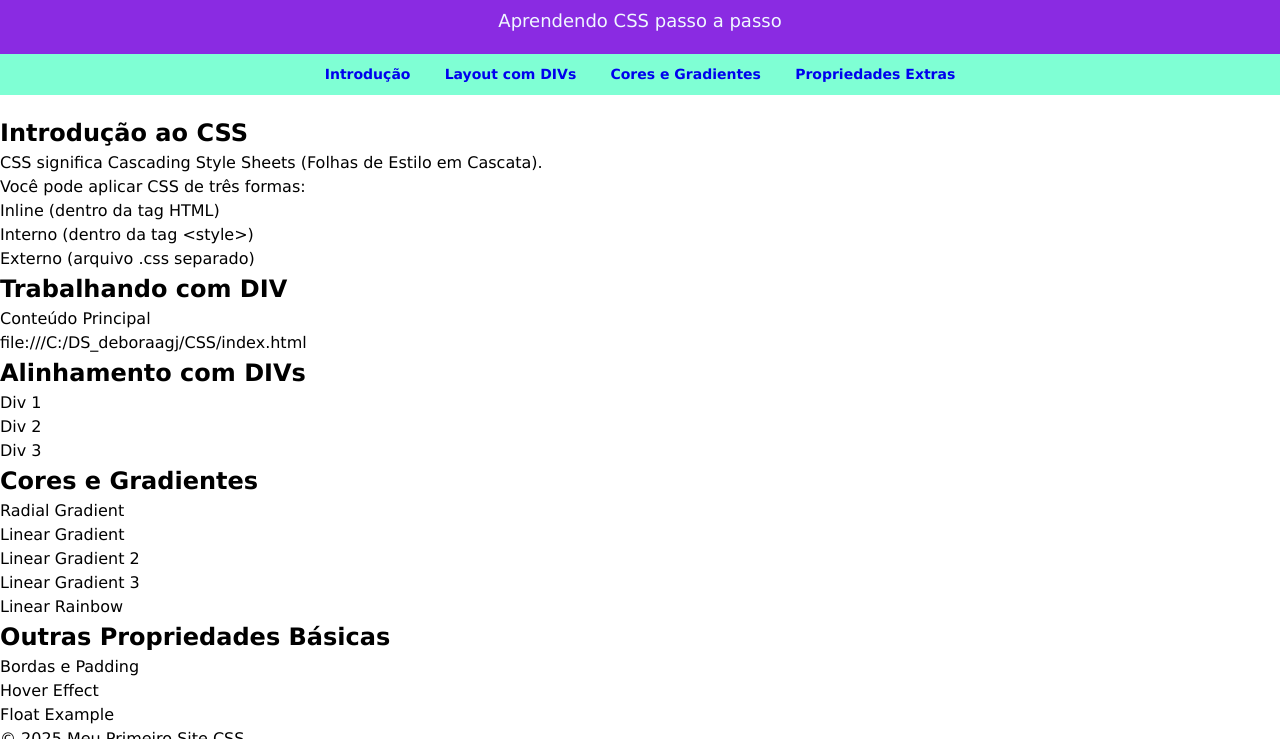
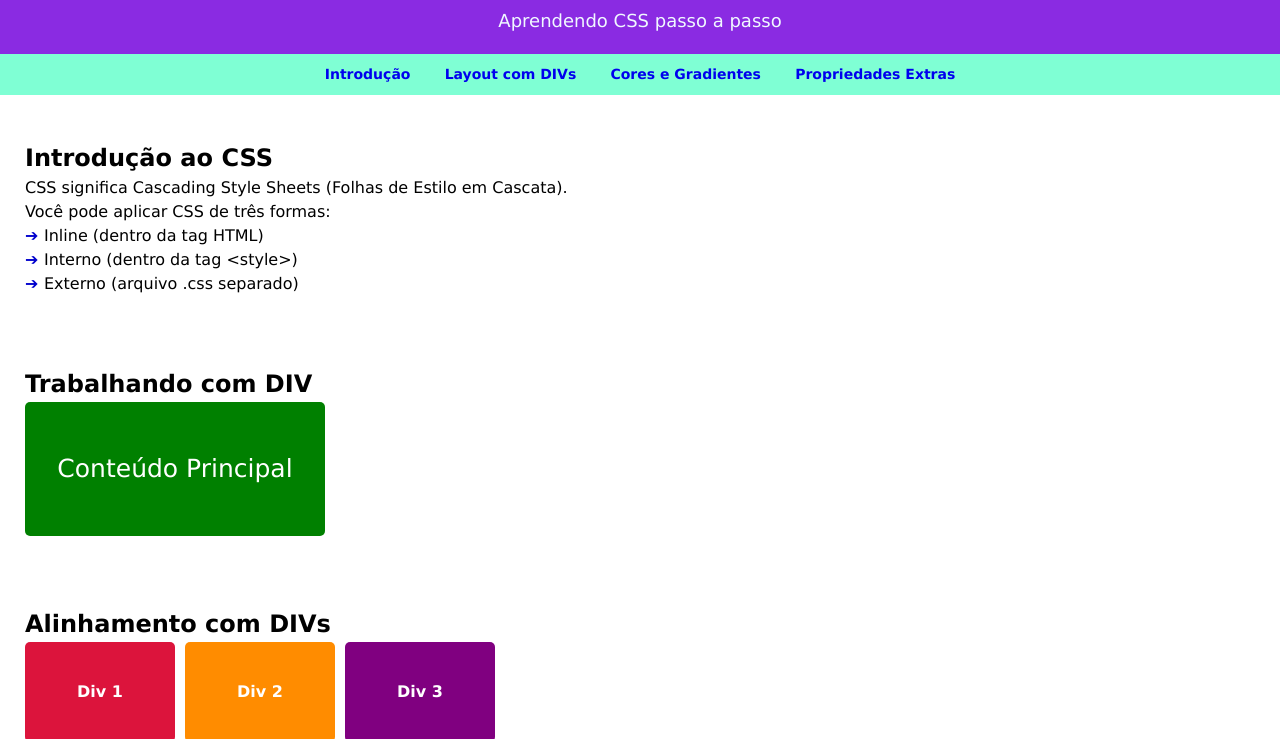
Before and after one commit to deboraagj/CSS_learning, a plain HTML site: page index.html in a window 1280 px wide. Shown: the part 184-923 px from the top of the page. Drawn offline with Linux system fonts and the light colour scheme.

Commit message:
Seções, Divs, Cores e Gradientes

```diff
--- a/index.html
+++ b/index.html
@@ -52,13 +52,17 @@
 
     <!-- =========================
      Seção 3 - Alinhamento com DIVs
-     ========================= -->file:///C:/DS_deboraagj/CSS/index.html
+     ========================= -->
     <section id="sec-alinhamento" class="section">
         <h2>Alinhamento com DIVs</h2>
         <div class="alinhamento-box box1">Div 1</div>
         <div class="alinhamento-box box2">Div 2</div>
         <div class="alinhamento-box box3">Div 3</div>
-        <div style="clear: both;"></div> <!-- Limpa o float -->
+        <div style="clear: both;"></div>
+        <div class="alinhamento-box box4">Div 4</div>
+        <div class="alinhamento-box box5">Div 5</div>
+        <div class="alinhamento-box box6">Div 6</div>
+        <div style="clear: both;"></div>
     </section>
 
 
@@ -83,6 +87,7 @@
             <div class="extra-box border-box">Bordas e Padding</div>
             <div class="extra-box hover-box">Hover Effect</div>
             <div class="extra-box float-box">Float Example</div>
+            <div style="clear: both;"></div>
         </div>
     </section>
 
--- a/style.css
+++ b/style.css
@@ -68,3 +68,121 @@ header{
     color: brown;
     font-size: 20px;
 }
+
+/* SEÇÕES - INTRODUÇÃO AO CSS */
+
+.section{
+    padding: 25px;
+    margin-bottom: 20px;
+    background-color: white;
+    border-radius: 4%;
+    box-shadow: 0 0 5px white;
+}
+
+#sec-intro ul li{
+    list-style: none;
+}
+
+#sec-intro ul li::before{
+    content: '\2794\ ';
+    color:mediumblue;
+    font-weight: bold;
+}
+
+/* TRABALHANDO COM DIVS */
+
+.box-principal {
+    color: white;
+    background-color: green;
+    width: 300px;
+    height: 50x;
+    border-radius: 5px;
+    text-align: center;
+    padding: 48px 0;
+    font-size: 25px;
+}
+
+/*ALINHAMENTO DE DIVS*/
+
+.alinhamento-box{
+    float: left;
+    text-align: center;
+    color: white;
+    font-weight: bold;
+    line-height: 100px;
+    height: 20px;
+    margin-right: 10px;
+    border-radius: 5px
+
+}
+
+.box1, .box2, .box3, .box4, .box5, .box6{
+    width: 150px;
+    height: 100px;
+}
+
+.box1{
+    background-color: crimson;
+}
+
+.box2{
+    background-color: darkorange;
+}
+
+.box3{
+    background-color: purple;
+}
+
+.box4{
+    background-color: rgb(20, 220, 103);
+}
+
+.box5{
+    background-color: rgb(247, 0, 255);
+}
+
+.box6{
+    background-color: rgb(98, 1, 255);
+}
+
+/* CORES E GRADIENTES */
+
+.color-box{
+    width: 150px;
+    height: 100px;
+    margin: 10px;
+    text-align: center;
+    line-height: 50px;
+    color: white;
+    font-weight: bold;
+}
+
+.color1 { background: radial-gradient(red, yellow); }
+.color2 { background: linear-gradient(90deg, #1b1678 0%, #ba259a 50%, #589d13 100%); }
+.color3 { background: linear-gradient(to bottom, #11772e 0%, #7e2167 50%, #b5c6d0 100%); color: black; }
+.color4 { background: linear-gradient(to right, #7f5c15, #d8e1e7, #b5c6d0, #529f0f); color: black; }
+.color5 { background: linear-gradient(to right, red 20%, orange 20% 40%, yellow 40% 60%, green 60% 80%, blue 80%); }
+
+/* OUTRAS PROPRIEDADES */
+
+.extra-box{
+    float: left;
+    text-align: center;
+    color: white;
+    font-weight: bold;
+    line-height: 100px;
+    height: 20px;
+    margin-right: 10px;
+    border-radius: 5px
+}
+
+.border-box, .hover-box, .float-box{
+    width: 200px;
+    height: 100px;
+    background-color: #ba259a;
+}
+
+.footer{
+     background-color: rgb(109, 109, 109);
+     text-align: center;
+}
```
